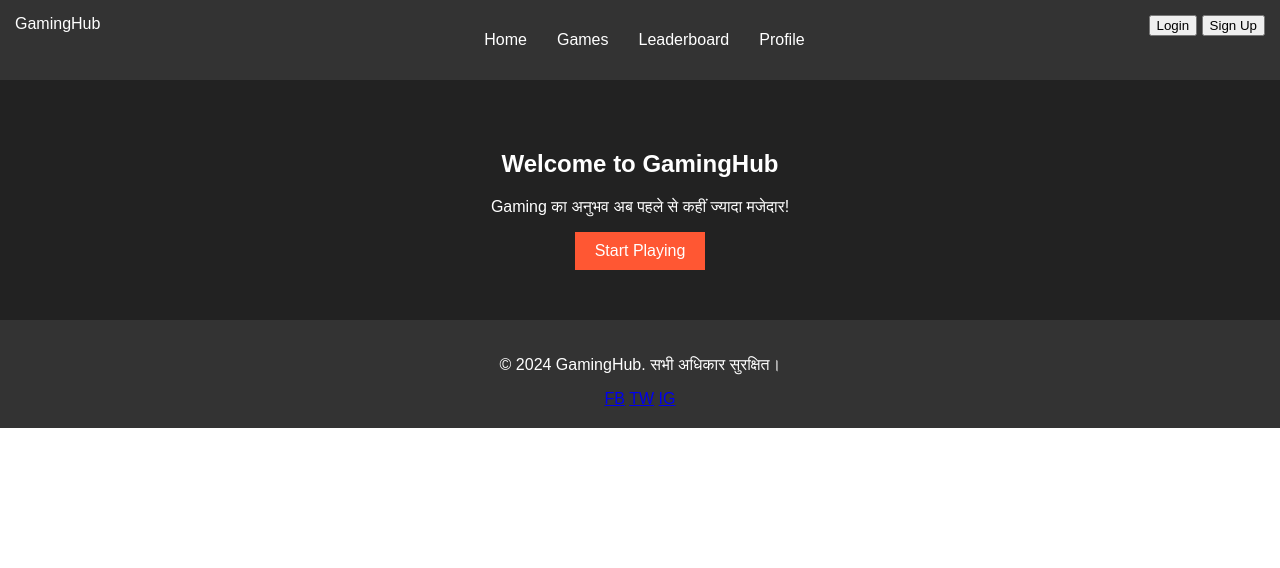
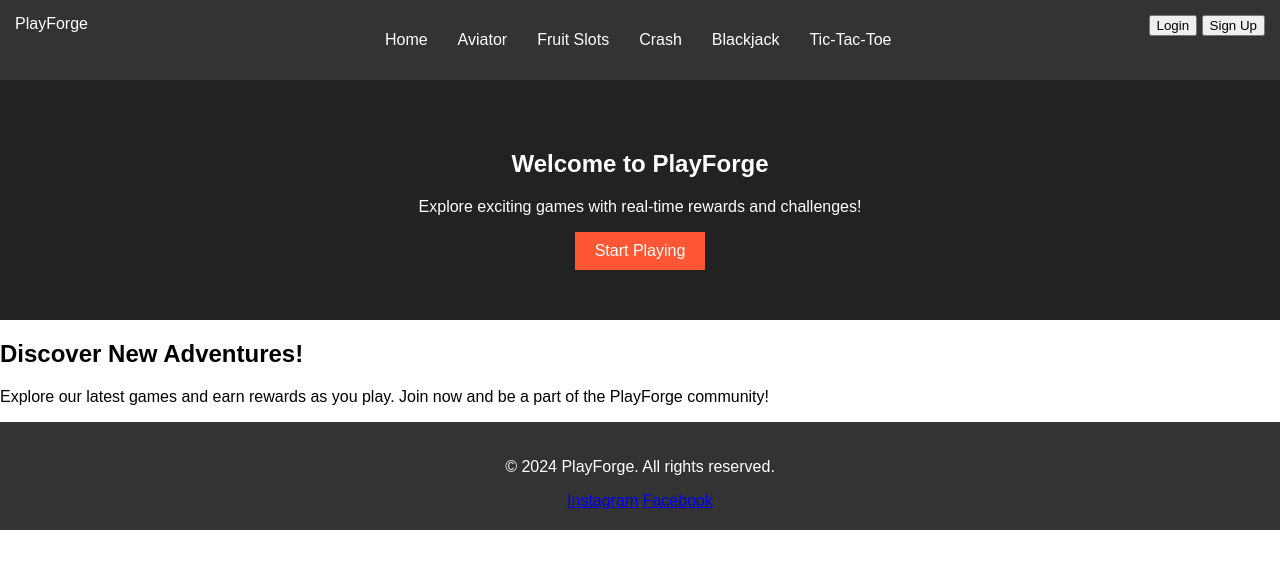
Before and after one commit to tomar760/playforge.in, a plain HTML site: page index.html in a window 1280 px wide. Drawn offline with Linux system fonts and the light colour scheme.

Commit message:
Update index.html

```diff
--- a/index.html
+++ b/index.html
@@ -1,21 +1,24 @@
 <!DOCTYPE html>
-<html lang="hi">
+<html lang="en">
 <head>
   <meta charset="UTF-8">
   <meta name="viewport" content="width=device-width, initial-scale=1.0">
-  <title>Premium Gaming Site</title>
+  <title>PlayForge Gaming</title>
   <link rel="stylesheet" href="style.css">
 </head>
 <body>
+
   <!-- Navigation Bar -->
   <header>
     <nav class="navbar">
-      <div class="logo">GamingHub</div>
+      <div class="logo">PlayForge</div>
       <ul class="nav-links">
         <li><a href="#">Home</a></li>
-        <li><a href="#">Games</a></li>
-        <li><a href="#">Leaderboard</a></li>
-        <li><a href="#">Profile</a></li>
+        <li><a href="games/aviator.html">Aviator</a></li>
+        <li><a href="games/fruit-slots.html">Fruit Slots</a></li>
+        <li><a href="games/crash.html">Crash</a></li>
+        <li><a href="games/blackjack.html">Blackjack</a></li>
+        <li><a href="games/tic-tac-toe.html">Tic-Tac-Toe</a></li>
       </ul>
       <div class="auth-buttons">
         <button class="btn-login">Login</button>
@@ -27,28 +30,25 @@
   <!-- Hero Section -->
   <section class="hero">
     <div class="hero-content">
-      <h1>Welcome to GamingHub</h1>
-      <p>Gaming का अनुभव अब पहले से कहीं ज्यादा मजेदार!</p>
-      <button class="btn-start" onclick="startGame()">Start Playing</button>
+      <h1>Welcome to PlayForge</h1>
+      <p>Explore exciting games with real-time rewards and challenges!</p>
+      <button class="btn-start">Start Playing</button>
     </div>
   </section>
 
-  <!-- Game Section -->
-  <section class="game" style="display:none;">
-    <div class="game-container" id="game-container">
-      <div class="plane" id="plane"></div>
-      <div id="score-board">Score: 0</div>
-    </div>
+  <!-- Empty Space (Place for Text or Advertisement) -->
+  <section class="empty-space">
+    <h2>Discover New Adventures!</h2>
+    <p>Explore our latest games and earn rewards as you play. Join now and be a part of the PlayForge community!</p>
   </section>
 
   <!-- Footer -->
   <footer>
     <div class="footer-content">
-      <p>&copy; 2024 GamingHub. सभी अधिकार सुरक्षित।</p>
+      <p>&copy; 2024 PlayForge. All rights reserved.</p>
       <div class="social-icons">
-        <a href="#">FB</a>
-        <a href="#">TW</a>
-        <a href="#">IG</a>
+        <a href="https://www.instagram.com/king_ofown_?igsh=ZndudGJ5NG9hMXJ2" target="_blank">Instagram</a>
+        <a href="https://www.facebook.com/profile.php?id=100025846690523&mibextid=ZbWKwL" target="_blank">Facebook</a>
       </div>
     </div>
   </footer>
```
